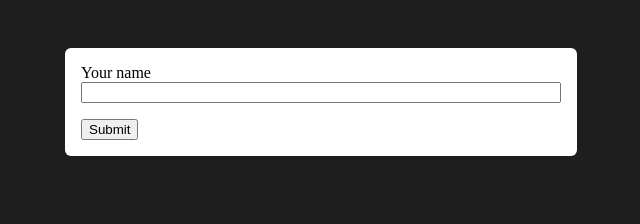
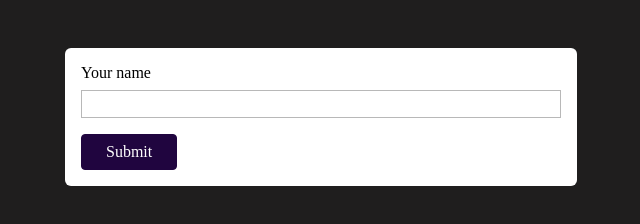
Before and after one commit to Yoo-SH/web-dev-github, a plain HTML site: page formatting/index.html in a window 1280 px wide. Shown: the whole page, without its empty margins (319-959 px from the left). Drawn offline with Linux system fonts and the light colour scheme.

Commit message:
검색창 기능에 맞게 양식 스타일링을 추가함

```diff
--- a/formatting/index.html
+++ b/formatting/index.html
@@ -4,12 +4,17 @@
     <meta charset="UTF-8" />
     <meta name="viewport" content="width=device-width, initial-scale=1.0" />
     <title>HTML Forms</title>
-    <link rel="stylesheet" href="styles.css">
+    <link rel="preconnect" href="https://fonts.gstatic.com" crossorigin />
+    <link
+      href="https://fonts.googleapis.com/css2?family=Fira+Mono:wght@400;500;700&family=Roboto:ital,wght@0,100;0,300;0,400;0,500;0,700;0,900;1,100;1,300;1,400;1,500;1,700;1,900&display=swap"
+      rel="stylesheet"
+    />
+    <link rel="stylesheet" href="styles.css" />
   </head>
   <body>
     <form action="/formatting" method="GET">
       <label for="username">Your name</label>
-      <input type="text" name="user-name" id="username"/>
+      <input type="text" name="user-name" id="username" />
       <button>Submit</button>
     </form>
   </body>
--- a/formatting/styles.css
+++ b/formatting/styles.css
@@ -1,6 +1,6 @@
 body{
     background-color: rgb(31,30,30);
-
+    font-family: 'Roboto, sans-serif';
 }
 
 form{
@@ -11,13 +11,41 @@ form{
     border-radius: 6px;
 }
 
+label{
+    margin-bottom: 0.5rem;
+    display: block;
+}
+
+
 input{
     width: 100%;
     display: block;
     margin-bottom: 1rem;
     box-sizing: border-box;
+    font: inherit;
+    border: 1px solid rgb(184,184,184);
+    padding: 0.25rem;
+    color: rgb(61,58,58);
+}
+
+input:focus{
+    background-color: rgb(219,190,253);
+    color: rgb(32,5,63);
+    border-color: rgb(32,5,63);
 }
 
 button{
     display: block;
+    font: inherit;
+    background-color: rgb(32,5,63);
+    color: white;
+    border: 1px solid rgb(32,5,63);
+    padding: 0.5rem 1.5rem;
+    border-radius: 4px;
+    cursor: pointer;
 }
+
+button:hover{
+    background-color: rgb(52,14,95);
+    border-color:rgb(52,14,95);
+}
```
